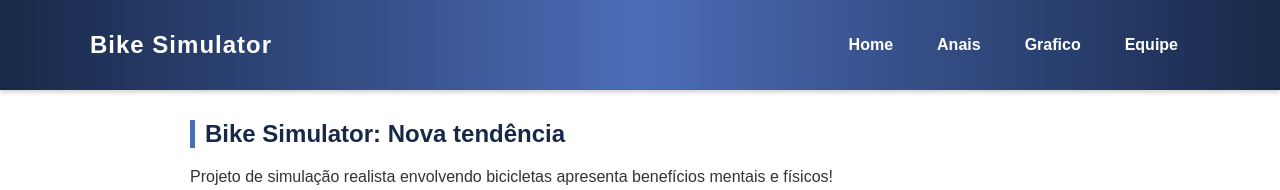
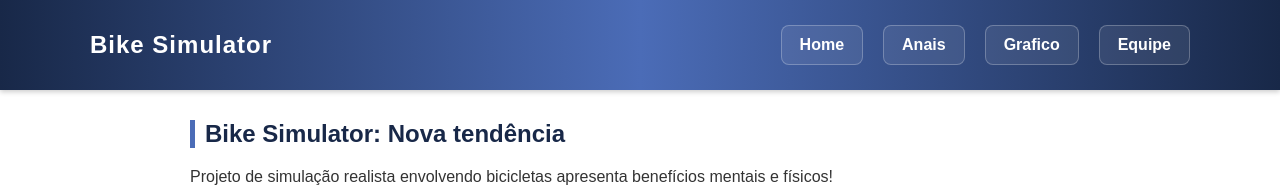
Before and after one commit to HeitorMarcolino/BikeSimulator, a plain HTML site: page index.html in a window 1280 px wide. Shown: the top 190 px of the page. Drawn offline with Linux system fonts and the light colour scheme.

Commit message:
Refactor styles for menu links and hover effects
Updated styles for links in the menu and improved hover effects.

```diff
--- a/style.css
+++ b/style.css
@@ -33,12 +33,23 @@ header {
     padding: 0;
 }
 .secao a {
+    display: inline-block;
     color: white;
     text-decoration: none;
     font-weight: bold;
-    padding: 8px 12px;
-    border-radius: 6px;
-    transition: background 0.3s;
+    padding: 10px 18px;
+    border-radius: 8px;
+    background: rgba(255,255,255,0.08);
+    border: 1px solid rgba(255,255,255,0.25);
+    transition: 0.3s ease;
+}
+
+.secao a:hover {
+    background: white;
+    color: #182848;
+    border-color: white;
+    transform: translateY(-2px);
+    box-shadow: 0 4px 12px rgba(0,0,0,0.2);
 }
 main {
     max-width: 900px;
```
